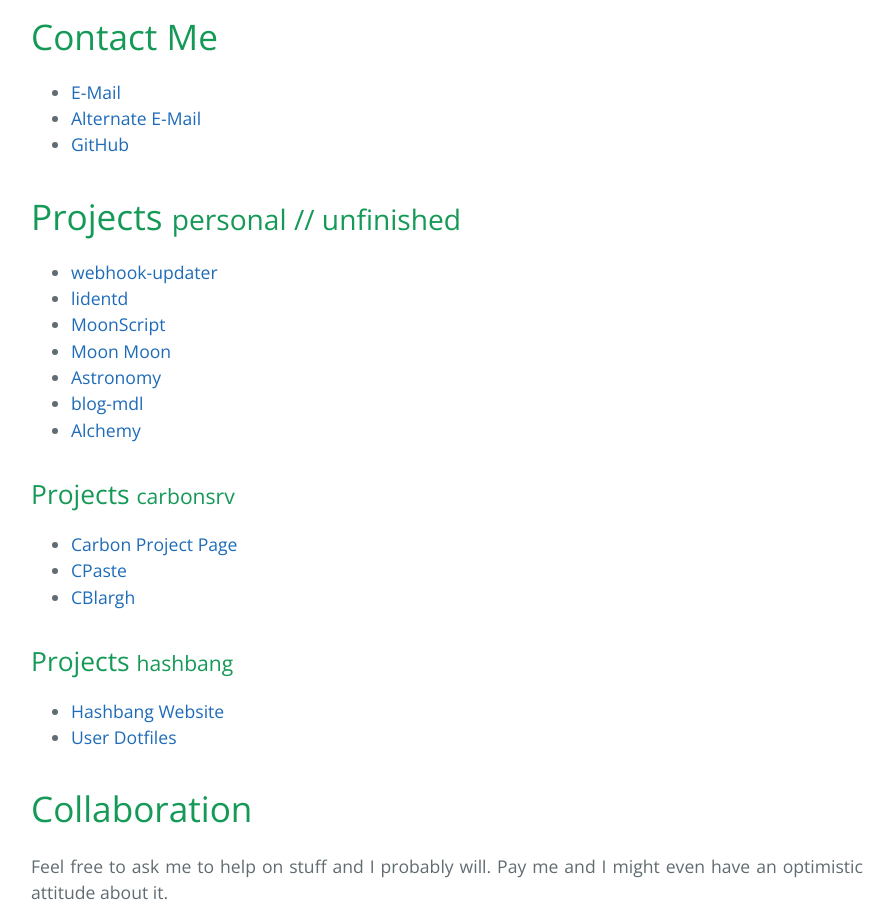
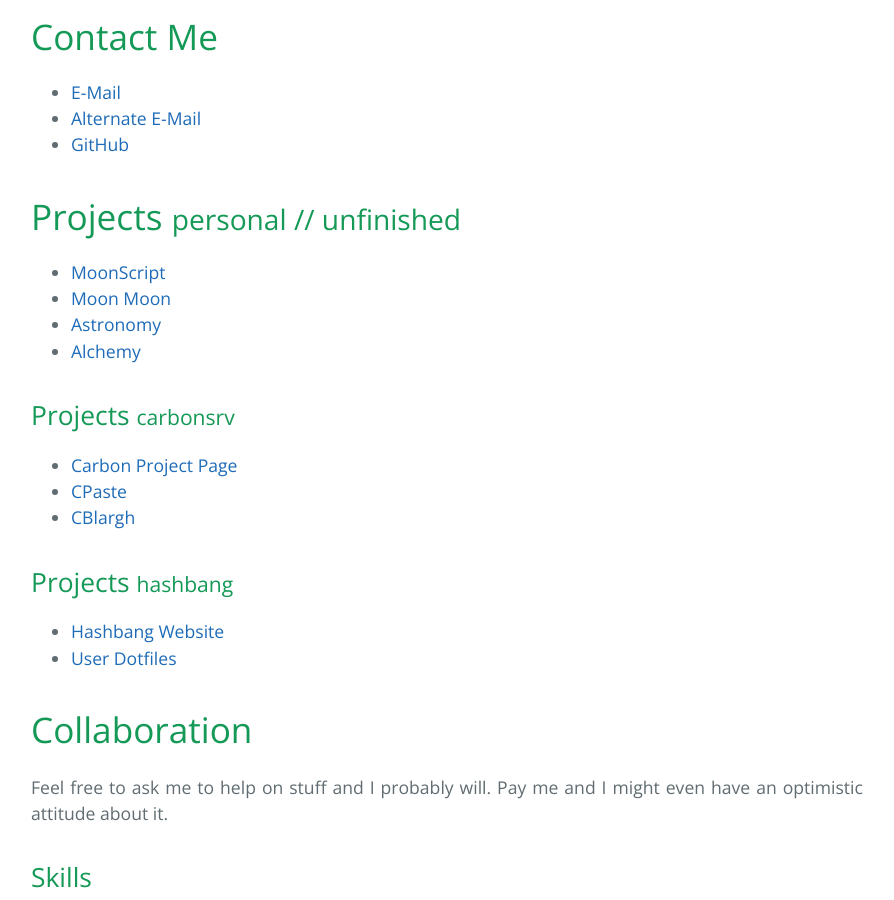
Before and after one commit to ChickenNuggers/ChickenNuggers.github.io, a Jekyll site: the page built from index.md, in a window 1280 px wide and 900 px high, scrolled down 494 px. Shown: the whole window, without its empty margins (193-1087 px from the left). Built offline with Jekyll 4.4.1, drawn with Linux system fonts in a browser that asks for light colours.

Commit message:
Refactoring old projects

```diff
--- a/index.md
+++ b/index.md
@@ -16,12 +16,9 @@
 
 # Projects <small>personal // unfinished</small>
 
- * [webhook-updater](https://github.com/AlissaSquared/webhook-deployer)
- * [lidentd](https://github.com/AlissaSquared/lidentd)
  * [MoonScript](https://github.com/ChickenNuggers/moonscript)
  * [Moon Moon](https://github.com/ChickenNuggers/Moon-Moon)
  * [Astronomy](https://github.com/ChickenNuggers/Alchemy)
- * [blog-mdl](https://github.com/ChickenNuggers/blog-mdl)
  * [Alchemy](https://github.com/ChickenNuggers/Alchemy)
 
 ## Projects <small>carbonsrv</small>
```
